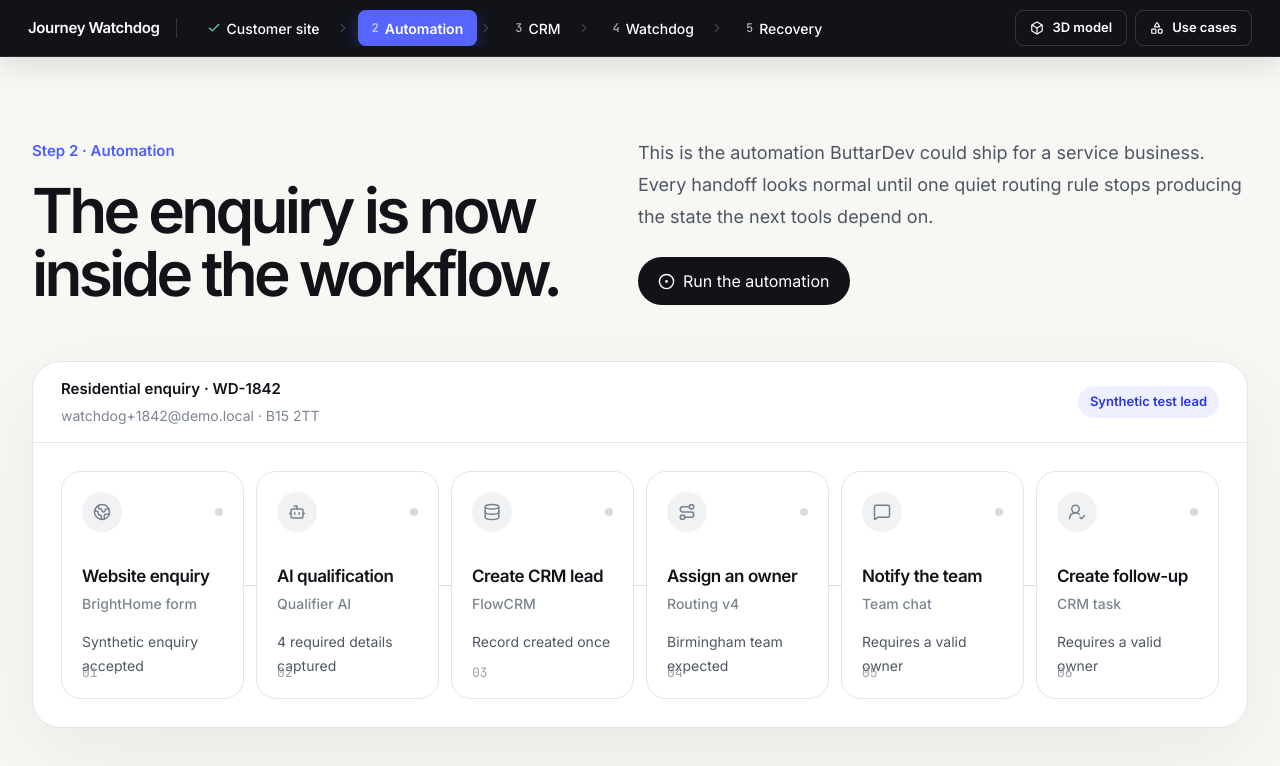
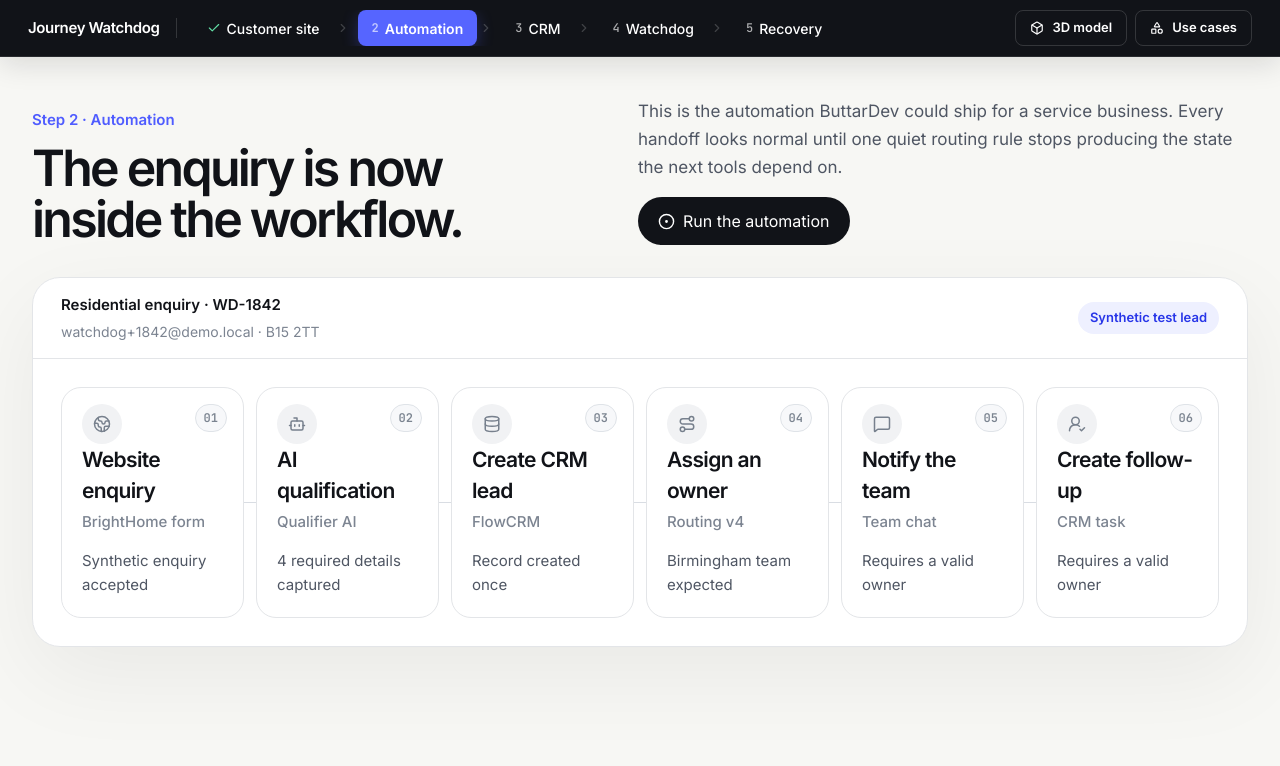
Before and after one commit to Jude-coedz/Buttardev_prototype, a Next.js app: page /automation in a window 1280 px wide. Shown: the top 766 px of the page. Built offline with nearby package versions, Linux system fonts and the light colour scheme.

Commit message:
Improve automation legibility and viewport fit

```diff
--- a/components/automation-run.tsx
+++ b/components/automation-run.tsx
@@ -129,22 +129,22 @@ export function AutomationRun() {
 
   return (
     <div ref={containerRef}>
-      <div className="mx-auto max-w-[1400px] px-5 py-14 md:px-8 md:py-20">
-        <div className="grid gap-10 lg:grid-cols-[.9fr_1.1fr] lg:items-end">
+      <div className="mx-auto max-w-[1400px] px-5 py-8 md:px-8 md:py-10">
+        <div className="grid gap-6 lg:grid-cols-[.9fr_1.1fr] lg:items-end">
           <div>
             <p className="text-[15px] font-semibold text-[var(--blue)]">Step 2 · Automation</p>
-            <h1 className="mt-4 max-w-[760px] text-[46px] font-semibold leading-[1.02] tracking-[-0.06em] text-[var(--ink)] md:text-[62px]">
+            <h1 className="mt-3 max-w-[760px] text-[40px] font-semibold leading-[1.02] tracking-[-0.055em] text-[var(--ink)] md:text-[50px]">
               The enquiry is now inside the workflow.
             </h1>
           </div>
           <div className="max-w-[610px] lg:justify-self-end">
-            <p className="text-[18px] leading-8 text-[var(--copy)]">
+            <p className="text-[17px] leading-7 text-[var(--copy)]">
               This is the automation ButtarDev could ship for a service business. Every handoff looks normal until one quiet routing rule stops producing the state the next tools depend on.
             </p>
             <button
               onClick={run}
               disabled={running}
-              className="mt-6 inline-flex h-12 items-center gap-2 rounded-xl bg-[var(--ink)] px-5 text-[15px] font-semibold text-white transition hover:bg-[#2a2d35] disabled:cursor-wait disabled:opacity-65"
+              className="mt-4 inline-flex h-12 items-center gap-2 rounded-xl bg-[var(--ink)] px-5 text-[15px] font-semibold text-white transition hover:bg-[#2a2d35] disabled:cursor-wait disabled:opacity-65"
             >
               {running ? <LoaderCircle size={17} className="animate-spin" /> : <CircleDot size={17} />}
               {running ? "Running the automation" : finished ? "Run it again" : "Run the automation"}
@@ -152,7 +152,7 @@ export function AutomationRun() {
           </div>
         </div>
 
-        <section className="mt-14 overflow-hidden rounded-[28px] border border-[var(--hairline)] bg-white shadow-[0_28px_90px_rgba(17,19,24,.06)]">
+        <section className="mt-8 overflow-hidden rounded-[28px] border border-[var(--hairline)] bg-white shadow-[0_28px_90px_rgba(17,19,24,.06)]">
           <div className="flex items-center justify-between border-b border-[var(--hairline)] px-6 py-4 md:px-7">
             <div>
               <p className="text-[15px] font-semibold text-[var(--ink)]">Residential enquiry · WD-1842</p>
@@ -174,9 +174,9 @@ export function AutomationRun() {
                     <div
                       data-node={index}
                       data-state={state}
-                      className="flow-node relative z-10 h-full min-h-[205px] rounded-[20px] border border-[var(--hairline)] bg-white p-5"
+                      className="flow-node relative z-10 h-full min-h-[190px] rounded-[20px] border border-[var(--hairline)] bg-white p-5 pt-14"
                     >
-                      <div className="flex items-center justify-between gap-3">
+                      <div className="absolute left-5 right-5 top-4 flex items-center justify-between gap-3">
                         <span
                           className={
                             state === "failed"
@@ -204,9 +204,9 @@ export function AutomationRun() {
                         )}
                       </div>
 
-                      <p className="mt-8 text-[17px] font-semibold tracking-[-0.025em] text-[var(--ink)]">{step.title}</p>
-                      <p className="mt-1 text-[14px] font-medium text-[var(--muted)]">{step.tool}</p>
-                      <p className="mt-4 text-[14px] leading-6 text-[var(--copy)]">
+                      <p className="text-[21px] font-semibold tracking-[-0.03em] text-[var(--ink)]">{step.title}</p>
+                      <p className="mt-1 text-[15px] font-medium text-[var(--muted)]">{step.tool}</p>
+                      <p className="mt-4 text-[15px] leading-6 text-[var(--copy)]">
                         {state === "failed"
                           ? "Routing returned no owner."
                           : state === "blocked"
@@ -214,9 +214,9 @@ export function AutomationRun() {
                             : step.detail}
                       </p>
 
-                      <p className="absolute bottom-4 left-5 font-mono text-[13px] text-[#9aa1aa]">
+                      <span className="absolute right-4 top-4 inline-flex h-7 min-w-7 items-center justify-center rounded-full border border-[#dfe3e8] bg-[#f7f8fa] px-2 font-mono text-[12px] font-semibold text-[#7b8490]">
                         {String(index + 1).padStart(2, "0")}
-                      </p>
+                      </span>
                     </div>
 
                     {index < steps.length - 1 ? (
@@ -237,7 +237,7 @@ export function AutomationRun() {
             </div>
 
             {finished ? (
-              <div className="mt-6 grid gap-5 rounded-[22px] border border-[#f2c7cf] bg-[#fff8f9] p-5 md:grid-cols-[1fr_auto] md:items-center md:p-6">
+              <div className="mt-5 grid gap-5 rounded-[22px] border border-[#f2c7cf] bg-[#fff8f9] p-5 md:grid-cols-[1fr_auto] md:items-center md:p-6">
                 <div className="flex items-start gap-4">
                   <span className="inline-flex h-11 w-11 shrink-0 items-center justify-center rounded-xl bg-[var(--rose-soft)] text-[var(--rose)]">
                     <TriangleAlert size={20} />
@@ -246,7 +246,7 @@ export function AutomationRun() {
                     <p className="text-[18px] font-semibold tracking-[-0.025em] text-[var(--ink)]">
                       The workflow stopped at owner assignment.
                     </p>
-                    <p className="mt-2 max-w-3xl text-[15px] leading-7 text-[var(--copy)]">
+                    <p className="mt-2 max-w-3xl text-[17px] leading-7 text-[#4a515c]">
                       The form worked. The AI worked. The CRM created the lead. There is no platform outage. The next question is what the CRM actually received.
                     </p>
                   </div>
```
